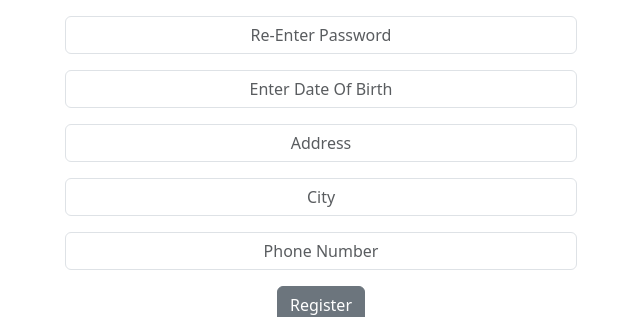
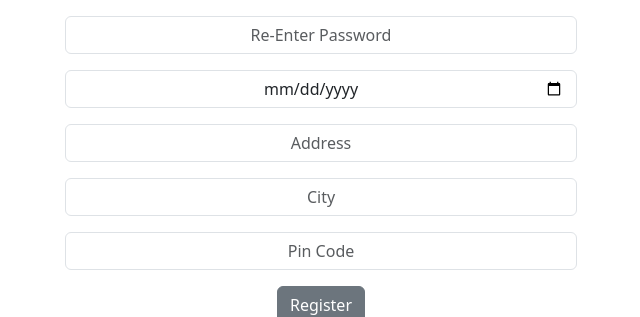
Before and after one commit to Dey11subrata/Registration-Login, a React (Create React App) app in the folder client/: page /register in a window 1280 px wide. Shown: the part 270-587 px from the top of the page, without its empty margins (319-959 px from the left). Built offline with nearby package versions, Linux system fonts and the light colour scheme.

Commit message:
temp. state is added to user registration form for

```diff
--- a/client/src/components/Registration_Login/Registration/UserRegistration.jsx
+++ b/client/src/components/Registration_Login/Registration/UserRegistration.jsx
@@ -1,4 +1,4 @@
-import React from 'react'
+import React, { useState } from 'react'
 import {
   Form,
   FormGroup,
@@ -8,15 +8,29 @@ import {
 import './UserRegistration.css'
 
 function UserRegistration() {
+const [user, setUser]= useState({})
+  const handleChange = (e) => {
+    console.log(e.target.value)
+    setUser({...user, [e.target.name]: e.target.value})
+    console.log(user)
+
+  }
+
+  const handleSubmit = (e) => {
+    e.preventDefault()
+    console.log(user)
+  }
   return (
     <div className='user-registration-form'>
-      <Form>
+      <Form onSubmit={handleSubmit}>
         <FormGroup>
+          {/* user email should be taken from login page email field */}
           <Input
             type='email'
             name='userEmail'
             id='userEmail'
             placeholder='Email'
+            onChange={handleChange}
           />
         </FormGroup>
         <FormGroup>
@@ -25,6 +39,7 @@ function UserRegistration() {
             name='fullName'
             id='fullName'
             placeholder='Full Name'
+            onChange={handleChange}
           />
         </FormGroup>
         <FormGroup>
@@ -33,6 +48,7 @@ function UserRegistration() {
             name='phoneNumber'
             id='phoneNumber'
             placeholder='Phone Number'
+            onChange={handleChange}
           />
         </FormGroup>
         <FormGroup>
@@ -41,6 +57,7 @@ function UserRegistration() {
             name='password'
             id='password'
             placeholder='Enter Password'
+            onChange={handleChange}
           />
         </FormGroup>
         <FormGroup>
@@ -49,14 +66,16 @@ function UserRegistration() {
             name='confirm_password'
             id='confirm_password'
             placeholder='Re-Enter Password'
+            onChange={handleChange}
           />
         </FormGroup>
         <FormGroup>
           <Input
-            type="datetime"
+            type="date"
             id="birthDate"
             name="birthDate"
             placeholder="Enter Date Of Birth"
+            onChange={handleChange}
           />
         </FormGroup>
         <FormGroup>
@@ -65,6 +84,7 @@ function UserRegistration() {
             name='streetAddress'
             id='streetAddress'
             placeholder='Address'
+            onChange={handleChange}
           />
         </FormGroup>
         <FormGroup>
@@ -73,6 +93,7 @@ function UserRegistration() {
             name='city'
             id='city'
             placeholder='City'
+            onChange={handleChange}
           />
         </FormGroup>
         <FormGroup>
@@ -80,7 +101,8 @@ function UserRegistration() {
             type='text'
             name='pincode'
             id='pincode'
-            placeholder='Phone Number'
+            placeholder='Pin Code'
+            onChange={handleChange}
           />
         </FormGroup>
         <Button>
```
